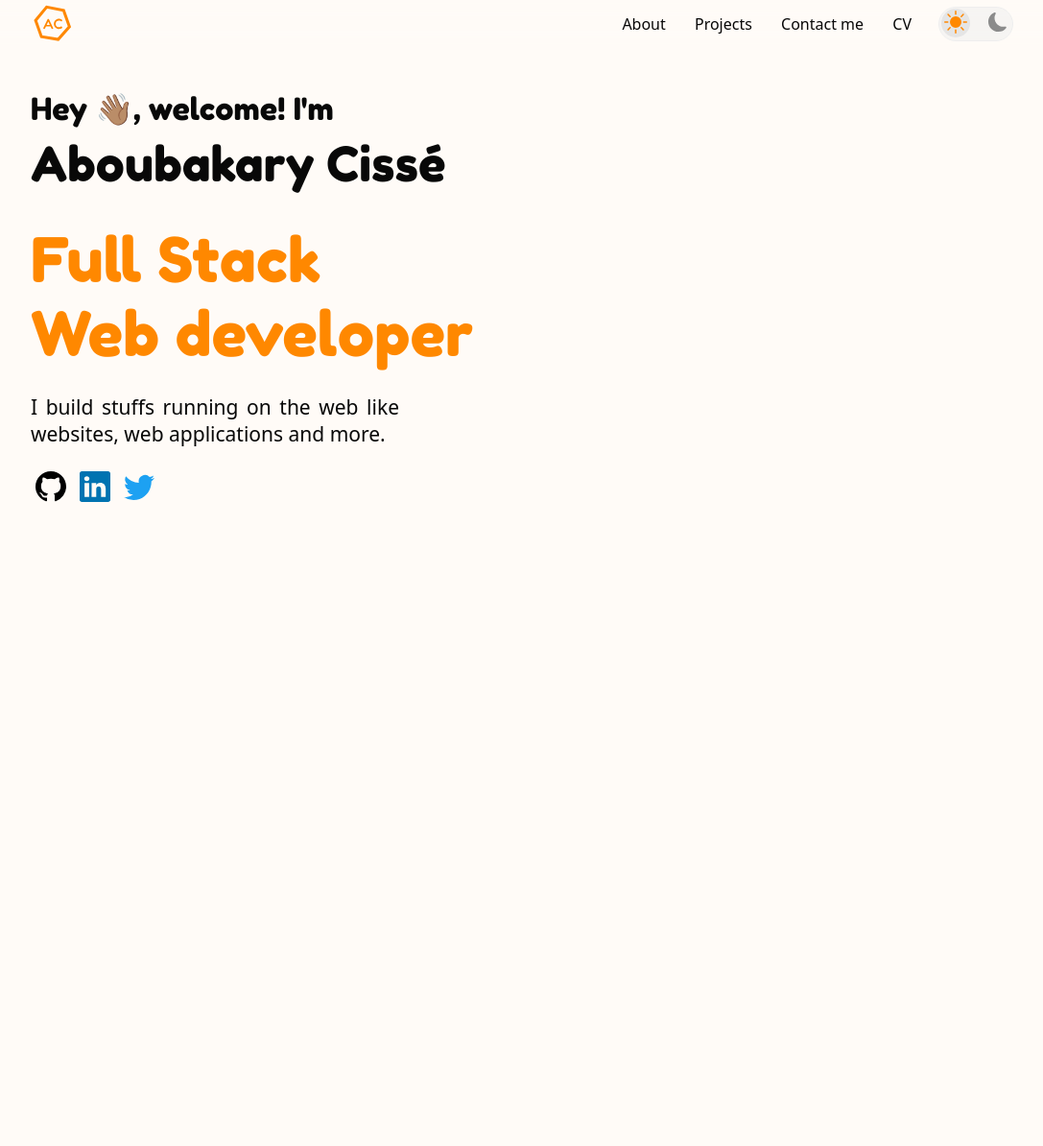
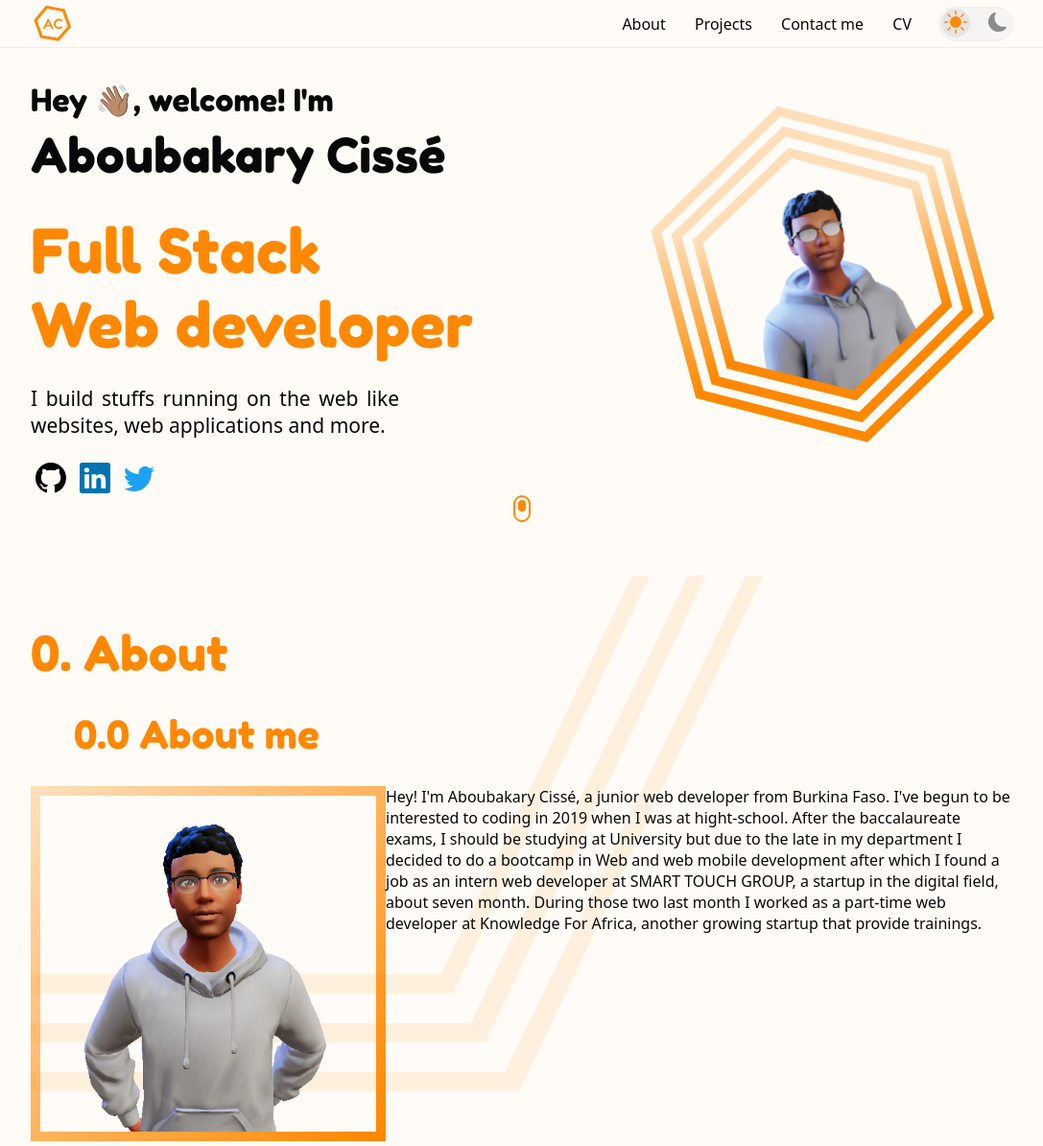
Before and after one commit to Aboubakary833/portfolio, a website built with Vite: page index.html in a window 1280 px wide. Shown: the whole page at 96% size, without its empty margins (96-1183 px from the left). Before the commit the page ends 800 px from the top, so only its background shows below. Built offline with nearby package versions, Linux system fonts and the light colour scheme.

Commit message:
(done): Hero section

```diff
--- a/index.html
+++ b/index.html
@@ -8,7 +8,6 @@
     <title>Aboubakary Cissé</title>
   </head>
   <body data-theme="light">
-    <div id="app">
       <header class="h-fit">
         <div class="container" id="header-container">
           <div id="sidebar-show-btn">
@@ -88,8 +87,11 @@
           </div>
         </div>
       </header>
-      <main class="d-flex justify-content-center">
-        <div class="container">
+      <main">
+        <div id="heading" class="container">
+
+          <!-- START-HERO-SECTION -->
+
           <div id="hero-section">
             <section>
               <h3>Hey 👋🏽️, welcome! I'm</h3>
@@ -119,15 +121,77 @@
                 </a>
               </div>
             </section>
-            <section class="d-flex justify-center items-center">
-              <svg>
-                <polygon points=""/>
+            <section>
+              <svg id="hero-hexagones" viewBox="0 0 210 190" fill="transparent">
+                <g stroke="url(#hexagone-stroke-gradient)">
+                  <polygon points="80 30, 160 75, 160 165, 80 210, 0 165, 0 75" transform="rotate(-15)" />
+                  <polygon points="80 41, 150 81, 150 159, 80 199, 10 160, 10 80" transform="rotate(-15)"/>
+                  <polygon id="last-hexagone" points="80 53, 140 87, 140 153, 80 187, 20 154, 20 86" transform="rotate(-15)" fill="url(#avatarPattern)" />
+                </g>
+                <defs>
+                  <linearGradient id="hexagone-stroke-gradient" gradientTransform="rotate(90)">
+                    <stop offset="25%" stop-color="rgba(255, 136, 0, .25)" />
+                    <stop offset="75%" stop-color="#f80" />
+                  </linearGradient>
+                  <pattern id="avatarPattern" patternContentUnits="objectBoundingBox" width="1" height="1">
+                    <use xlink:href="#avatar" transform="translate(-0.12 0.007) scale(0.0014 0.00125)"/>
+                    </pattern>
+                    <image xlink:href="src/avatars/avatarOne.png" width="900" height="900" id="avatar" preserveAspectRatio />
+                </defs>
               </svg>
             </section>
           </div>
+
+          <!-- END-HERO-SECTION -->
+
+          <!-- START-SCROLL-BUTTON -->
+
+          <div id="scroll-btn-container">
+            <a href="javascript:void">
+              <svg width="40" height="40" viewBox="0 0 50 100">
+                <g>
+                  <rect width="40" height="65" x="5" y="5" rx="20" ry="20" fill="transparent" stroke-width="5" stroke="#f80" />
+                  <rect width="20" height="30" x="15" y="15" rx="10" ry="10" fill="#f80">
+                    <animateTransform
+                    attributeName="transform"
+                    attributeType="XML"
+                    type="translate"
+                    from="0 0"
+                    to="0 15"
+                    dur="1s"
+                    repeatCount="indefinite" />
+                  </rect>
+                </g>
+              </svg>
+            </a>
+          </div>
+
+          <!-- END-SCROLL-BUTTON -->
+        </div>
+
+        <div id="about" class="container">
+            <h1 class="title">0. About</h1>
+            <div id="about-me">
+              <h2 class="subtitle">0.0 About me</h2>
+              <div class="content d-flex justify-center">
+                <div class="img-container">
+                  <img src="src/avatars/avatarTwo.png" alt="Aboubakary Cissé">
+                </div>
+                <div class="text">
+                  <p>Hey! I'm Aboubakary Cissé, a junior web developer
+                    from Burkina Faso. I've begun to be interested to
+                    coding in 2019 when I was at hight-school. After
+                    the baccalaureate exams, I should be studying at
+                    University but due to the late in my department
+                    I decided to do a bootcamp in Web and web mobile development after which I found a job as
+                    an intern web developer at SMART TOUCH GROUP, a startup in the digital field, about seven month.
+
+                    During those two last month I worked as a part-time web developer at Knowledge For Africa, another growing startup that provide trainings.</p>
+                </div>
+              </div>
+            </div>
         </div>
       </main>
-    </div>
     <script type="module" src="/main.js"></script>
   </body>
 </html>
--- a/style.scss
+++ b/style.scss
@@ -3,8 +3,8 @@ $lightTextColor: #080808;
 $darkBgColor: #242424;
 $darkTextColor: #eee;
 $primary: #f80;
-$lgMainPt: 45px;
-$mdMainPt: 32px;
+$lgMainPt: 35px;
+$mdMainPt: 30px;
 $defaultMainPt: 16px;
 
 @font-face {
@@ -13,9 +13,8 @@ $defaultMainPt: 16px;
 }
 
 :root {
-  font-family: system-ui, -apple-system, BlinkMacSystemFont,
-    "Segoe UI", Roboto, Oxygen, Ubuntu, Cantarell, "Open Sans", "Helvetica Neue",
-    sans-serif;
+  font-family: system-ui, -apple-system, BlinkMacSystemFont, "Segoe UI", Roboto,
+    Oxygen, Ubuntu, Cantarell, "Open Sans", "Helvetica Neue", sans-serif;
   font-size: 16px;
   font-weight: 400;
 
@@ -40,7 +39,7 @@ body {
 }
 
 #app {
-  width: 100%;
+  width: 100vw;
   height: 100%;
   max-width: 1280px;
   text-align: center;
@@ -87,6 +86,11 @@ button {
   cursor: pointer;
 }
 
+.title,
+.subtitle {
+  color: $primary;
+}
+
 .d-none {
   display: none;
 }
@@ -128,12 +132,20 @@ button {
 }
 
 header {
-  width: 100vw;
+  width: 100%;
   backdrop-filter: blur(10px);
   padding: 5px auto;
   position: sticky;
   top: 0;
   left: 0;
+}
+
+main {
+  width: 100%;
+}
+
+#heading {
+  height: fit-content;
 }
 
 #header-container {
@@ -270,10 +282,6 @@ header {
   animation: fromRight 0.25s ease-out 0s forwards;
 }
 
-main {
-  width: 100vw;
-}
-
 #hero-section {
   width: 100%;
   display: flex;
@@ -340,7 +348,65 @@ main {
 
   section:last-of-type {
     width: 50%;
-    height: 400px;
+    display: flex;
+    justify-content: end;
+    align-items: center;
+  }
+}
+
+#hero-hexagones {
+  width: 80%;
+  height: fit-content;
+  overflow-x: hidden;
+}
+
+#hero-hexagones polygon {
+  stroke-width: 5px;
+}
+
+#scroll-btn-container {
+  width: 40px;
+  height: fit-content;
+  margin: 30px auto;
+}
+
+#about {
+  padding-top: 60px;
+  background: url(src/background.png) no-repeat;
+  background-position-x: left;
+
+  h1 {
+    width: fit-content;
+    font-size: 50px;
+  }
+
+  .subtitle {
+    font-size: 40px;
+    margin-top: 30px;
+    margin-bottom: 30px;
+    margin-left: 45px;
+  }
+}
+
+.content {
+  width: 100%;
+  display: flex;
+  justify-content: space-between;
+}
+
+#about-me .img-container {
+  width: fit-content;
+  height: fit-content;
+
+  img {
+    width: 350px;
+    border: 10px solid;
+    border-image-slice: 1;
+    border-image-source: linear-gradient(
+      to bottom right,
+      rgba(255, 136, 0, 0.25),
+      $primary
+    );
   }
 }
 
@@ -350,6 +416,7 @@ body[data-theme="light"] {
 
   header {
     background-color: rgba($color: #fffbf7, $alpha: 0.5);
+    border-bottom: 0.25px solid $darkTextColor;
   }
 
   #theme-toggle {
@@ -382,12 +449,22 @@ body[data-theme="light"] {
   }
 }
 
+#first-hexagone {
+  width: 400px;
+  height: 400px;
+}
+
+polygon {
+  stroke-width: 6px;
+}
+
 body[data-theme="dark"] {
   color: $darkTextColor;
   background-color: $darkBgColor;
 
   header {
     background-color: rgba($color: $darkBgColor, $alpha: 0.5);
+    border-bottom: 0.25px solid rgb(61, 61, 61);
   }
 
   #theme-toggle {
@@ -456,10 +533,10 @@ body[data-theme="dark"] {
       font-size: 25px !important;
     }
     h2 {
-      font-size: 40px !important;
+      font-size: 36px !important;
     }
     h1 {
-      font-size: 48px !important;
+      font-size: 45px !important;
     }
   }
 }
@@ -479,18 +556,6 @@ body[data-theme="dark"] {
 
   #header-nav {
     display: none;
-  }
-
-  body[data-theme="light"] {
-    header {
-      border-bottom: 0.25px solid $darkTextColor;
-    }
-  }
-
-  body[data-theme="dark"] {
-    header {
-      border-bottom: 0.25px solid rgb(61, 61, 61);
-    }
   }
 
   header {
@@ -520,7 +585,9 @@ body[data-theme="dark"] {
       width: fit-content !important;
     }
 
-    section:last-of-type {display: none !important;}
+    section:last-of-type {
+      display: none !important;
+    }
   }
 }
 
@@ -573,17 +640,21 @@ body[data-theme="dark"] {
     h3 {
       width: fit-content !important;
     }
-    #wido {font-size: 17px !important;}
+    #wido {
+      font-size: 17px !important;
+    }
 
-  .media-svg {
-    width: 28px !important;
-    height: 28px !important;
-  }
+    .media-svg {
+      width: 28px !important;
+      height: 28px !important;
+    }
   }
 }
 
 @media (max-width: 320px) {
-  #hero-section section {width: 100% !important;}
+  #hero-section section {
+    width: 100% !important;
+  }
 }
 
 @keyframes fromLeft {
```
Also changed, not shown: src/background.png (added).
